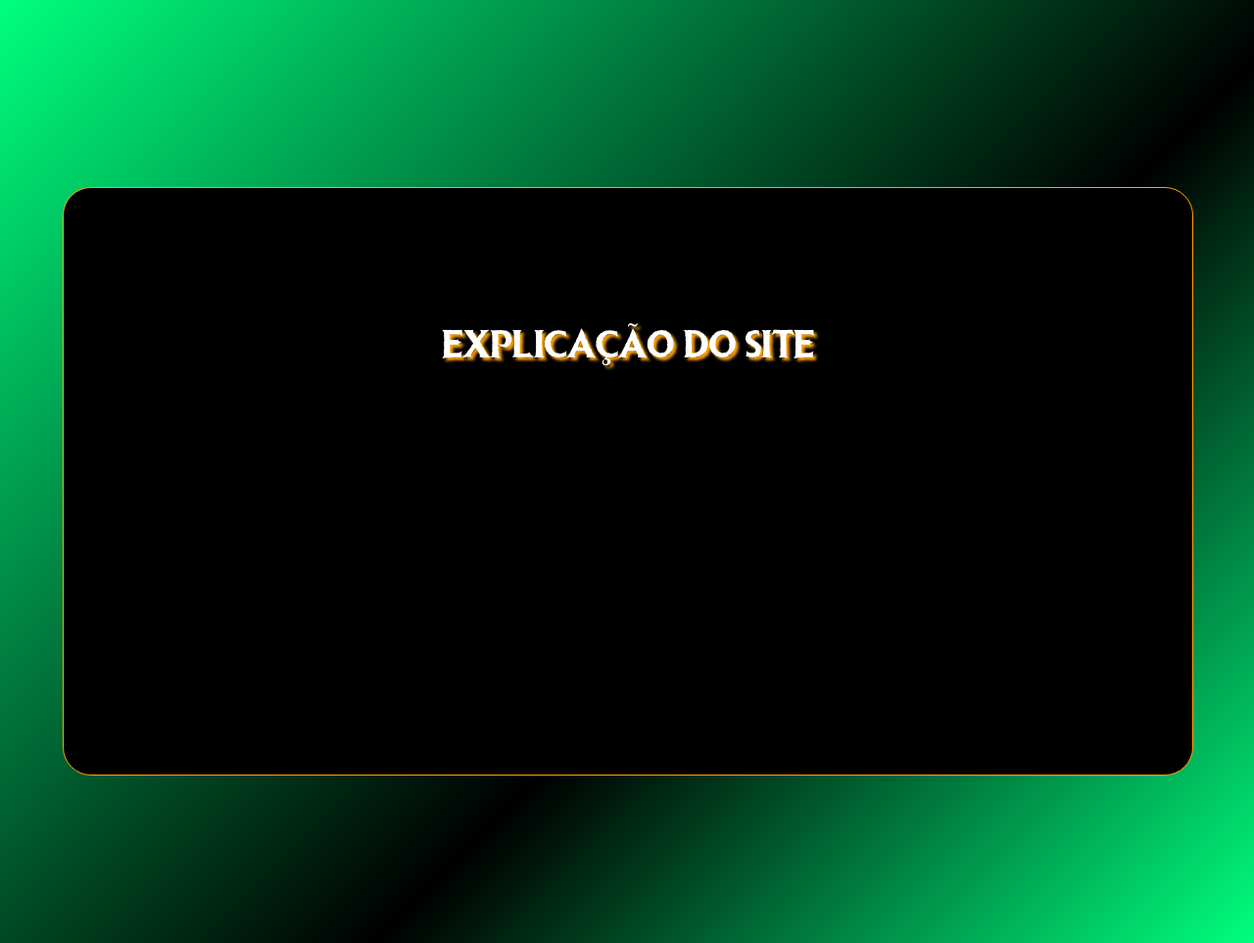
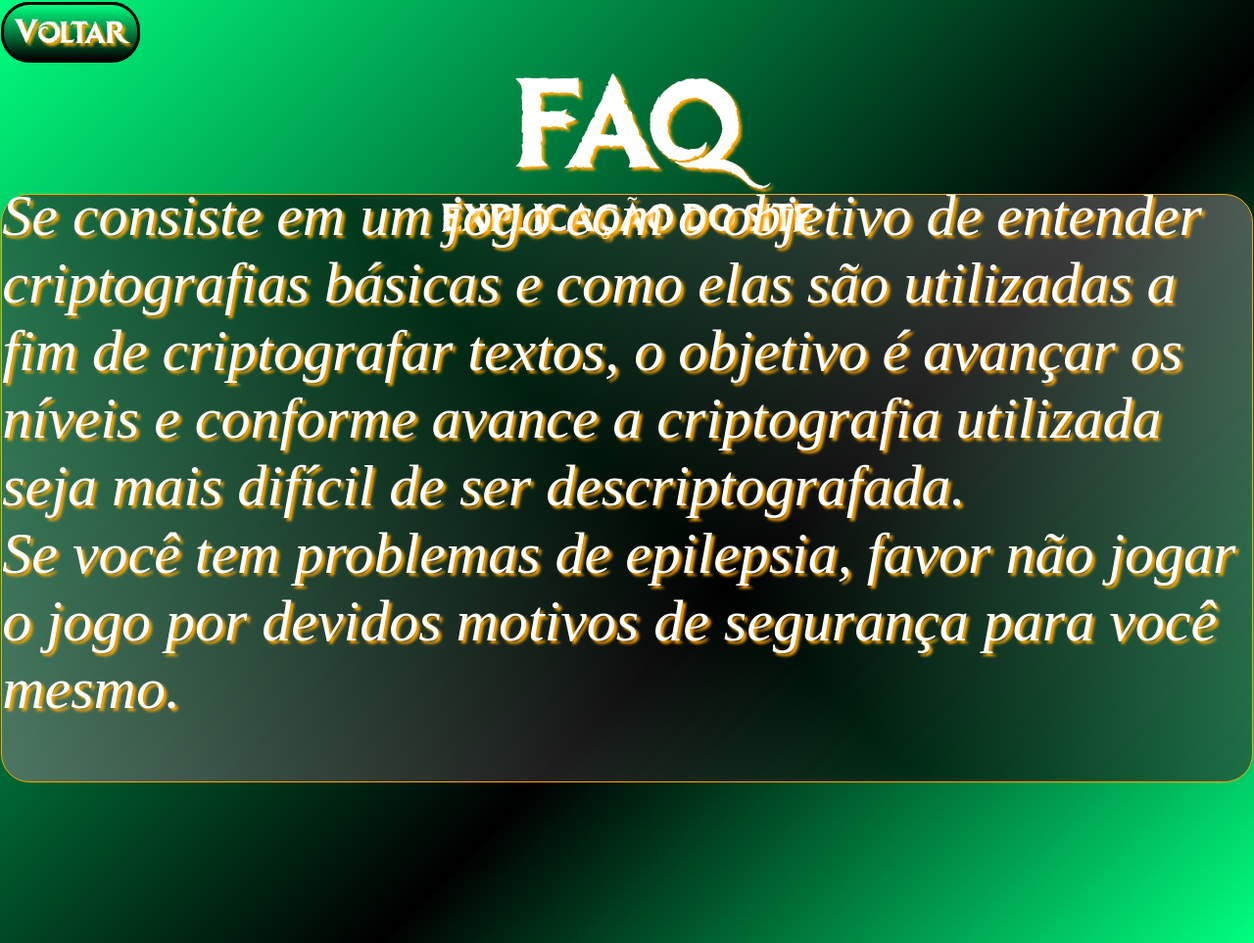
Before and after one commit to sobralmps/cryptosolve, a Django app: page /faq/ in a window 1280 px wide. Shown: the whole page at 98% size. Run offline with Django 3.2, Linux system fonts and the light colour scheme.

Commit message:
Finalização da página faq + links inicio/faq

```diff
--- a/crypto/static/crypto/css/faq.css
+++ b/crypto/static/crypto/css/faq.css
@@ -20,28 +20,54 @@ body{
     color: white;
     height: 0px;
     text-align: center;
-    line-height:4;
+    line-height:2;
     width: 100%;
     font-size: 130px;
     text-shadow: 3px 3px 3px orange;
 }
 #exp{
-    background-color: black;
+    background-image: linear-gradient(45deg, rgba(128,128,128, 0.6), rgba(0,0,0, 0.6), rgba(128,128,128, 0.6));
     border:1px solid orange;
     border-radius:29px;
     height: 599px;
     position: absolute;
-    bottom: 1%;
-    left: 5%;
-    width: 90%;
+    bottom: 0.1%;
+    left: 0.1%;
+    width: 99.7%;
 }
 #exp p{
     font-family: frozen;
     color: white;
     height: 0px;
     text-align: center;
-    line-height:8;
+    line-height:1.2;
     width: 100%;
     font-size: 40px;
     text-shadow: 3px 3px 3px orange;
 }
+
+#exp i{
+    color: white;
+    font-size: 60px;
+    position: absolute;
+    bottom: 10%;
+    text-shadow: 3px 3px 3px orange;
+}
+
+#voltar a{
+    background-image: linear-gradient(#00FF7F, black);
+    border:3px solid black;
+    border-radius:29px;
+    font-family: frozen;
+    font-size: 35px;
+    text-decoration: none;
+    color: white;
+    text-shadow: 3px 3px 3px orange;
+    margin: 1px;
+    line-height: 1.89;
+    padding: 10px;
+}
+
+#voltar a:hover{
+    background-image: linear-gradient(black, #00FF7F);
+}
--- a/crypto/templates/crypto/faq.html
+++ b/crypto/templates/crypto/faq.html
@@ -11,10 +11,19 @@
             <h1><b>FAQ</b></h1>
             <div id="exp">
                 <p>EXPLICAÇÃO DO SITE</p>
+                <i>Se consiste em um jogo com o objetivo de entender
+                    criptografias básicas e como elas são utilizadas
+                    a fim de criptografar textos, o objetivo é avançar
+                    os níveis e conforme avance a criptografia utilizada
+                    seja mais difícil de ser descriptografada.
+                    <br>
+                    Se você tem problemas de epilepsia, favor não jogar o jogo por
+                    devidos motivos de segurança para você mesmo.
+                </i>
             </div>
-
-
-
+            <div id="voltar">
+                <a href="../">Voltar</a>
+            </div>
         </div>
     </body>
 </html>
--- a/crypto/templates/crypto/test1.html
+++ b/crypto/templates/crypto/test1.html
@@ -22,7 +22,7 @@
                     <section>
                         <div class="efeito">
                             <nav id="menu">
-                                <a href="#">FAQ</a>
+                                <a href="faq">FAQ</a>
                                 <a href="menu">Menu</a>
                                 <a href="#">Contact</a>
                             </nav>
```
